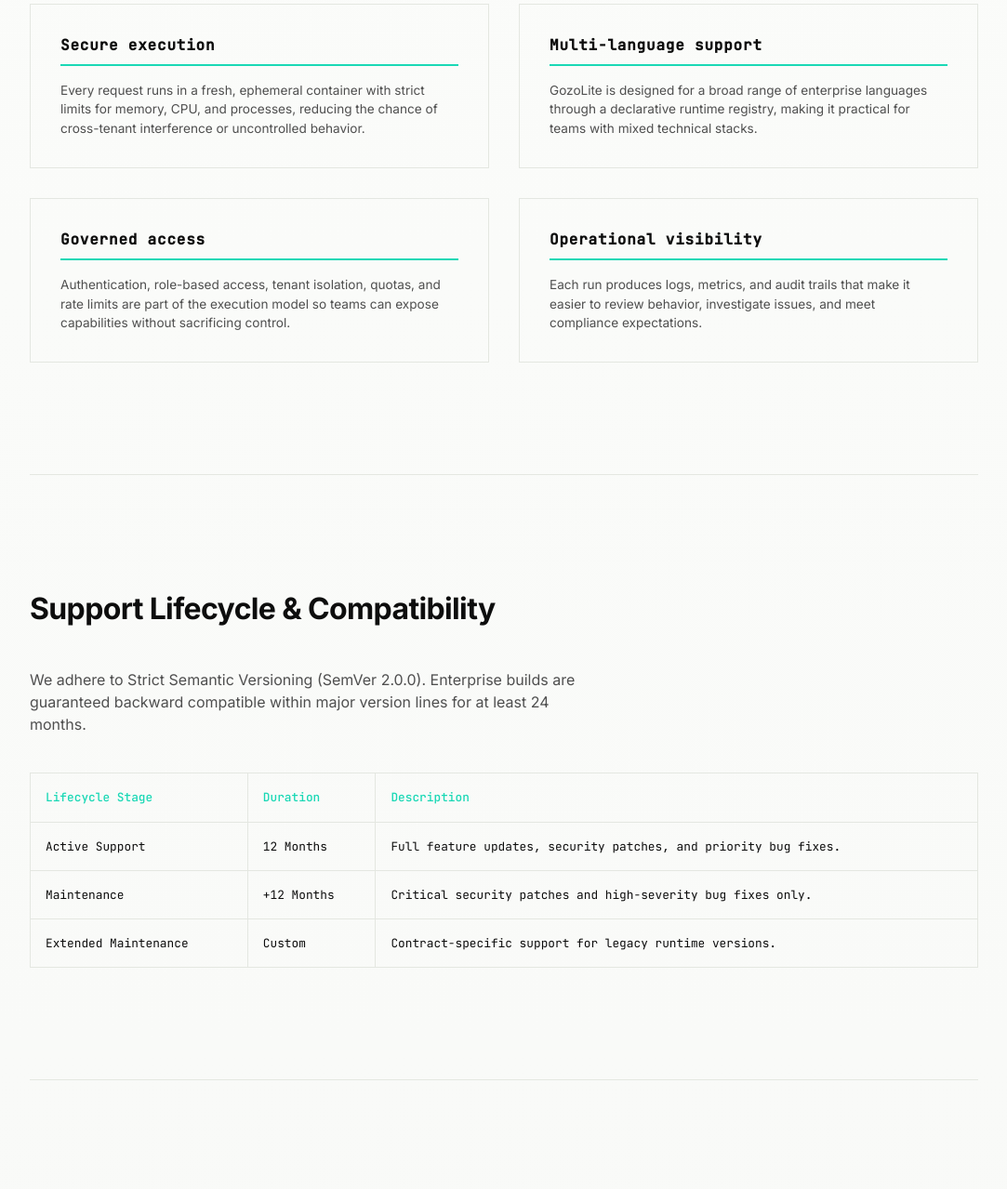
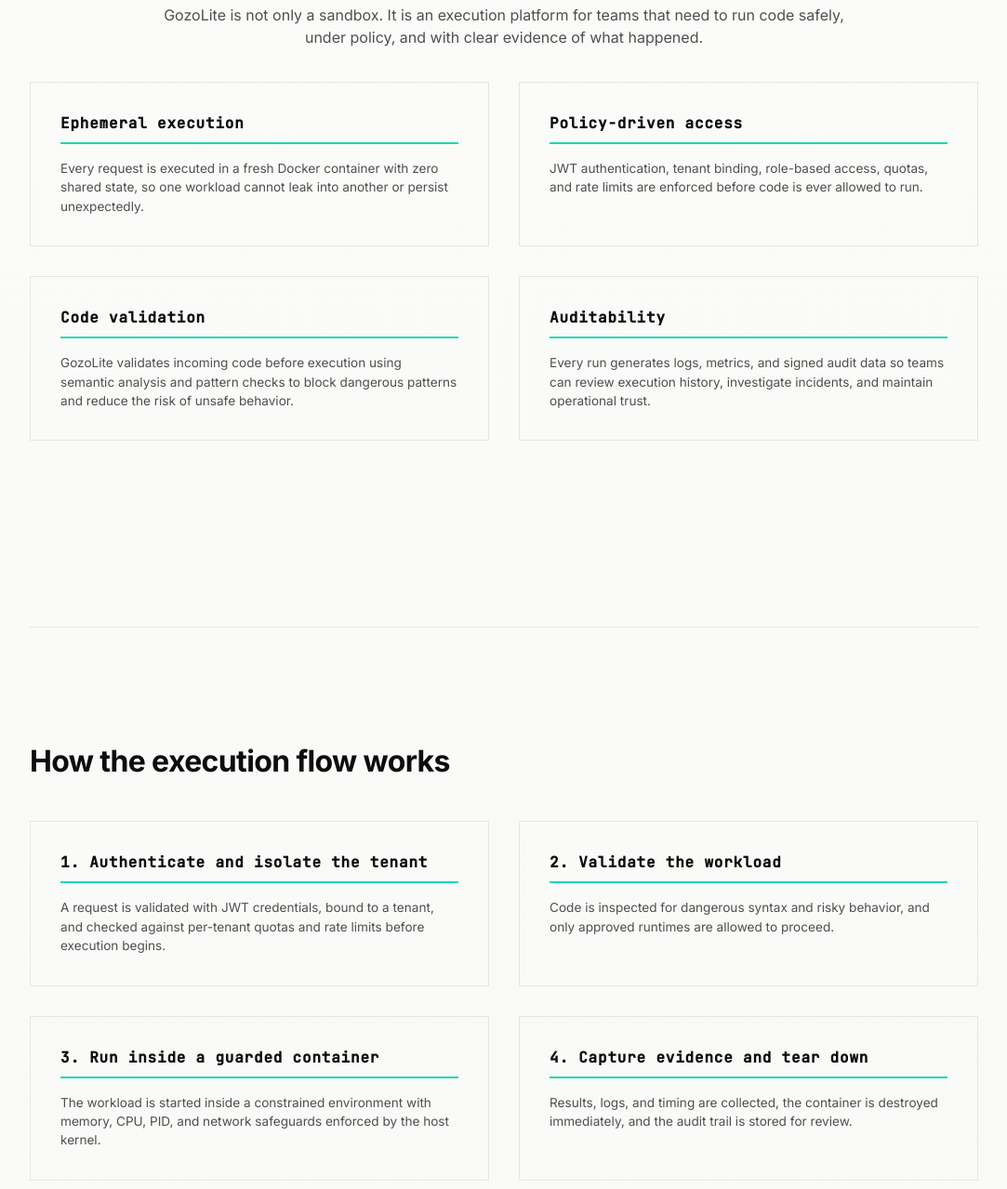
Before and after one commit to TotyLabs/TotyLabs.io, a website: page enterprise.html in a window 1280 px wide. Shown: the part 1380-2659 px from the top of the page at 93% size, without its empty margins (98-1181 px from the left). Drawn offline with Linux system fonts and the light colour scheme.

Commit message:
Replace enterprise copy with concrete GozoLite explanation

```diff
--- a/enterprise.html
+++ b/enterprise.html
@@ -48,22 +48,47 @@
 
             <section id="what-is-gozolite" style="margin-top: 80px;">
                 <h2 class="section-title">What GozoLite is built to do</h2>
+                <p style="color: var(--text-secondary); max-width: 760px; margin: 0 auto 36px; text-align: center;">
+                    GozoLite is not only a sandbox. It is an execution platform for teams that need to run code safely, under policy, and with clear evidence of what happened.
+                </p>
                 <div class="principles-grid" style="grid-template-columns: 1fr 1fr; margin-top: 32px;">
                     <div class="principle-block">
-                        <h3 class="mono">Secure execution</h3>
-                        <p>Every request runs in a fresh, ephemeral container with strict limits for memory, CPU, and processes, reducing the chance of cross-tenant interference or uncontrolled behavior.</p>
+                        <h3 class="mono">Ephemeral execution</h3>
+                        <p>Every request is executed in a fresh Docker container with zero shared state, so one workload cannot leak into another or persist unexpectedly.</p>
                     </div>
                     <div class="principle-block">
-                        <h3 class="mono">Multi-language support</h3>
-                        <p>GozoLite is designed for a broad range of enterprise languages through a declarative runtime registry, making it practical for teams with mixed technical stacks.</p>
+                        <h3 class="mono">Policy-driven access</h3>
+                        <p>JWT authentication, tenant binding, role-based access, quotas, and rate limits are enforced before code is ever allowed to run.</p>
                     </div>
                     <div class="principle-block">
-                        <h3 class="mono">Governed access</h3>
-                        <p>Authentication, role-based access, tenant isolation, quotas, and rate limits are part of the execution model so teams can expose capabilities without sacrificing control.</p>
+                        <h3 class="mono">Code validation</h3>
+                        <p>GozoLite validates incoming code before execution using semantic analysis and pattern checks to block dangerous patterns and reduce the risk of unsafe behavior.</p>
                     </div>
                     <div class="principle-block">
-                        <h3 class="mono">Operational visibility</h3>
-                        <p>Each run produces logs, metrics, and audit trails that make it easier to review behavior, investigate issues, and meet compliance expectations.</p>
+                        <h3 class="mono">Auditability</h3>
+                        <p>Every run generates logs, metrics, and signed audit data so teams can review execution history, investigate incidents, and maintain operational trust.</p>
+                    </div>
+                </div>
+            </section>
+
+            <section id="execution-flow" style="margin-top: 80px;">
+                <h2 class="section-title">How the execution flow works</h2>
+                <div class="principles-grid" style="grid-template-columns: 1fr 1fr; margin-top: 32px;">
+                    <div class="principle-block">
+                        <h3 class="mono">1. Authenticate and isolate the tenant</h3>
+                        <p>A request is validated with JWT credentials, bound to a tenant, and checked against per-tenant quotas and rate limits before execution begins.</p>
+                    </div>
+                    <div class="principle-block">
+                        <h3 class="mono">2. Validate the workload</h3>
+                        <p>Code is inspected for dangerous syntax and risky behavior, and only approved runtimes are allowed to proceed.</p>
+                    </div>
+                    <div class="principle-block">
+                        <h3 class="mono">3. Run inside a guarded container</h3>
+                        <p>The workload is started inside a constrained environment with memory, CPU, PID, and network safeguards enforced by the host kernel.</p>
+                    </div>
+                    <div class="principle-block">
+                        <h3 class="mono">4. Capture evidence and tear down</h3>
+                        <p>Results, logs, and timing are collected, the container is destroyed immediately, and the audit trail is stored for review.</p>
                     </div>
                 </div>
             </section>
```
